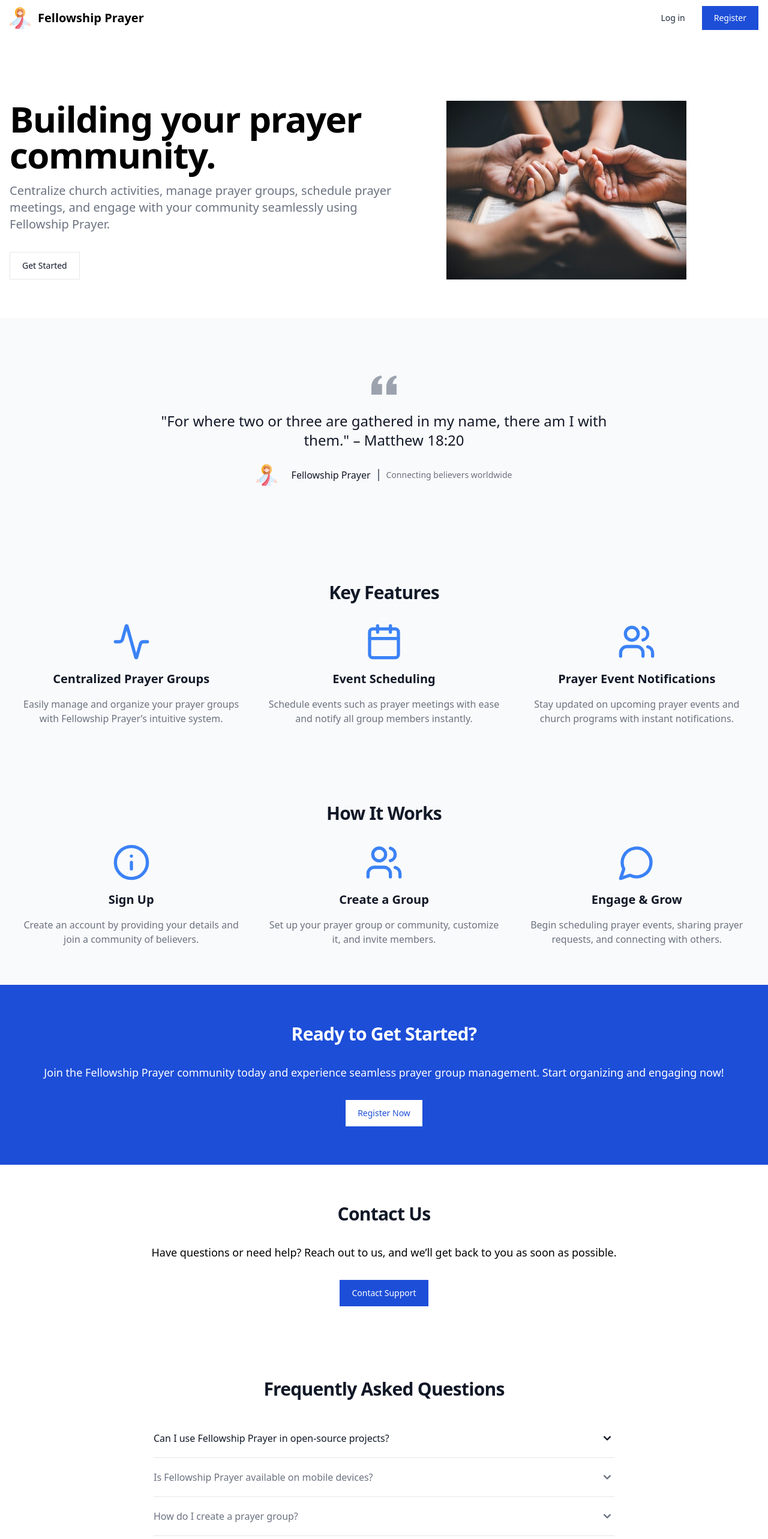
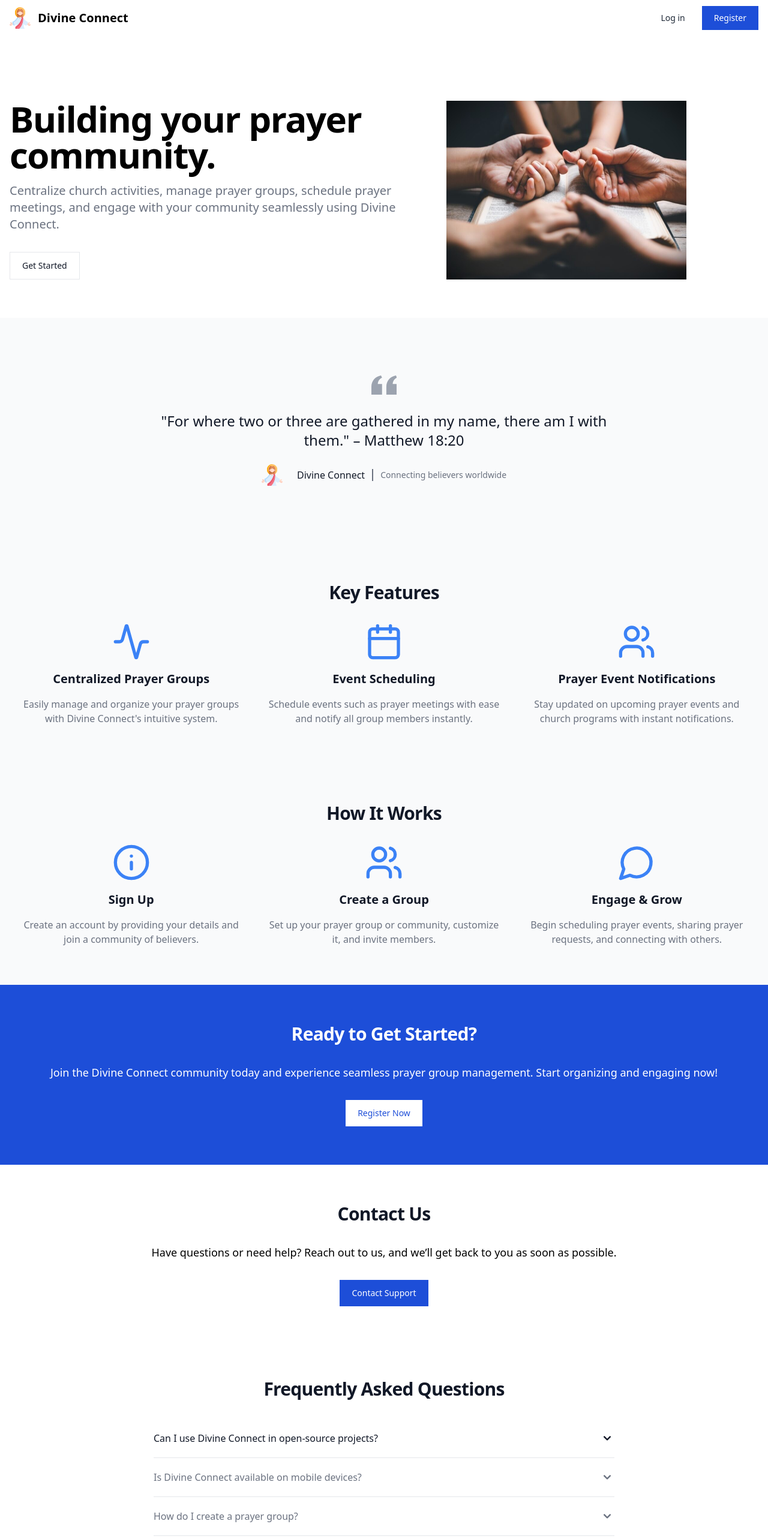
Before and after one commit to jps27CSE/Fellowship_Prayer_Tailwind_Shad_cn, a Next.js app: page /landing in a window 1280 px wide. Shown: the top 2566 px of the page at 60% size. Built offline with nearby package versions, Linux system fonts and the light colour scheme; no server answers.

Commit message:
change name of app

```diff
--- a/app/(site)/landing/page.tsx
+++ b/app/(site)/landing/page.tsx
@@ -3,14 +3,7 @@ import { useState } from "react";
 import Image from "next/image";
 import logo from "../../../public/logo.png";
 import banner from "../../../public/banner.jpg";
-import {
-  Activity,
-  Users,
-  Calendar,
-  MessageCircle,
-  Info,
-  Phone,
-} from "lucide-react";
+import { Activity, Users, Calendar, MessageCircle, Info } from "lucide-react";
 
 const Landing = () => {
   const [activeIndex, setActiveIndex] = useState(null);
@@ -34,7 +27,7 @@ const Landing = () => {
                 height={10}
               />
               <span className="self-center text-xl font-semibold whitespace-nowrap dark:text-white">
-                Fellowship Prayer
+                Divine Connect
               </span>
             </a>
 
@@ -100,7 +93,7 @@ const Landing = () => {
             <p className="max-w-2xl mb-6 font-light text-gray-500 lg:mb-8 md:text-lg lg:text-xl dark:text-gray-400">
               Centralize church activities, manage prayer groups, schedule
               prayer meetings, and engage with your community seamlessly using
-              Fellowship Prayer.
+              Divine Connect.
             </p>
 
             <div className="space-y-4 sm:flex sm:space-y-0 sm:space-x-4">
@@ -150,7 +143,7 @@ const Landing = () => {
               />
               <div className="flex items-center divide-x-2 divide-gray-500 dark:divide-gray-700">
                 <div className="pr-3 font-medium text-gray-900 dark:text-white">
-                  Fellowship Prayer
+                  Divine Connect
                 </div>
                 <div className="pl-3 text-sm font-light text-gray-500 dark:text-gray-400">
                   Connecting believers worldwide
@@ -174,8 +167,8 @@ const Landing = () => {
                 Centralized Prayer Groups
               </h3>
               <p className="mt-4 text-gray-500 dark:text-gray-400">
-                Easily manage and organize your prayer groups with Fellowship
-                Prayer’s intuitive system.
+                Easily manage and organize your prayer groups with Divine
+                Connect's intuitive system.
               </p>
             </div>
             <div className="flex flex-col items-center">
@@ -250,7 +243,7 @@ const Landing = () => {
             Ready to Get Started?
           </h2>
           <p className="mb-8 text-lg font-light">
-            Join the Fellowship Prayer community today and experience seamless
+            Join the Divine Connect community today and experience seamless
             prayer group management. Start organizing and engaging now!
           </p>
           <div className="flex justify-center space-y-4 sm:space-y-0 sm:space-x-4">
@@ -270,7 +263,7 @@ const Landing = () => {
           <h2 className="mb-6 text-3xl font-extrabold tracking-tight text-gray-900 lg:mb-8 lg:text-3xl dark:text-white">
             Contact Us
           </h2>
-          <p className="mb-8 text-lg font-light">
+          <p className="mb-8 text-lg font-light dark:text-gray-400">
             Have questions or need help? Reach out to us, and we’ll get back to
             you as soon as possible.
           </p>
@@ -297,9 +290,7 @@ const Landing = () => {
                   className="flex items-center justify-between w-full py-5 font-medium text-left text-gray-900 bg-white border-b border-gray-200 dark:border-gray-700 dark:bg-gray-900 dark:text-white"
                   onClick={() => toggleAccordion(1)}
                 >
-                  <span>
-                    Can I use Fellowship Prayer in open-source projects?
-                  </span>
+                  <span>Can I use Divine Connect in open-source projects?</span>
                   <svg
                     className={`w-6 h-6 transition-transform duration-200 ${
                       activeIndex === 1 ? "rotate-180" : ""
@@ -319,8 +310,8 @@ const Landing = () => {
               {activeIndex === 1 && (
                 <div className="py-5 border-b border-gray-200 dark:border-gray-700">
                   <p className="mb-2 text-gray-500 dark:text-gray-400">
-                    Fellowship Prayer is a platform to manage prayer groups, so
-                    it can be used in open-source projects for managing prayer
+                    Divine Connect is a platform to manage prayer groups, so it
+                    can be used in open-source projects for managing prayer
                     requests, schedules, and more.
                   </p>
                 </div>
@@ -333,7 +324,7 @@ const Landing = () => {
                   className="flex items-center justify-between w-full py-5 font-medium text-left text-gray-500 border-b border-gray-200 dark:border-gray-700 dark:text-gray-400"
                   onClick={() => toggleAccordion(2)}
                 >
-                  <span>Is Fellowship Prayer available on mobile devices?</span>
+                  <span>Is Divine Connect available on mobile devices?</span>
                   <svg
                     className={`w-6 h-6 transition-transform duration-200 ${
                       activeIndex === 2 ? "rotate-180" : ""
@@ -353,8 +344,8 @@ const Landing = () => {
               {activeIndex === 2 && (
                 <div className="py-5 border-b border-gray-200 dark:border-gray-700">
                   <p className="mb-2 text-gray-500 dark:text-gray-400">
-                    Yes, Fellowship Prayer is accessible via mobile browsers.
-                    You can also add it to your home screen for a more app-like
+                    Yes, Divine Connect is accessible via mobile browsers. You
+                    can also add it to your home screen for a more app-like
                     experience.
                   </p>
                 </div>
--- a/app/(site)/login/page.tsx
+++ b/app/(site)/login/page.tsx
@@ -131,7 +131,7 @@ const Login = () => {
             <Button
               type="submit"
               className="w-full py-3 mt-5 text-white bg-blue-600 hover:bg-blue-700 dark:bg-blue-500 dark:hover:bg-blue-600 rounded-xl"
-              disabled={loading}
+              disabled={true}
             >
               {loading ? "Signing In..." : "Sign In"}
             </Button>
--- a/app/(site)/register/page.tsx
+++ b/app/(site)/register/page.tsx
@@ -277,7 +277,7 @@ const Register = () => {
             <Button
               type="submit"
               className="w-full py-3 mt-5 text-white bg-blue-600 hover:bg-blue-700 dark:bg-blue-500 dark:hover:bg-blue-600 rounded-xl"
-              disabled={loading}
+              disabled={true}
             >
               {loading ? "Registering..." : "Register"}
             </Button>
--- a/package.json
+++ b/package.json
@@ -1,5 +1,5 @@
 {
-  "name": "fellowship_prayer_tailwind_shad_cn",
+  "name": "divine_connect_tailwind_shad_cn",
   "version": "0.1.0",
   "private": true,
   "scripts": {
```
